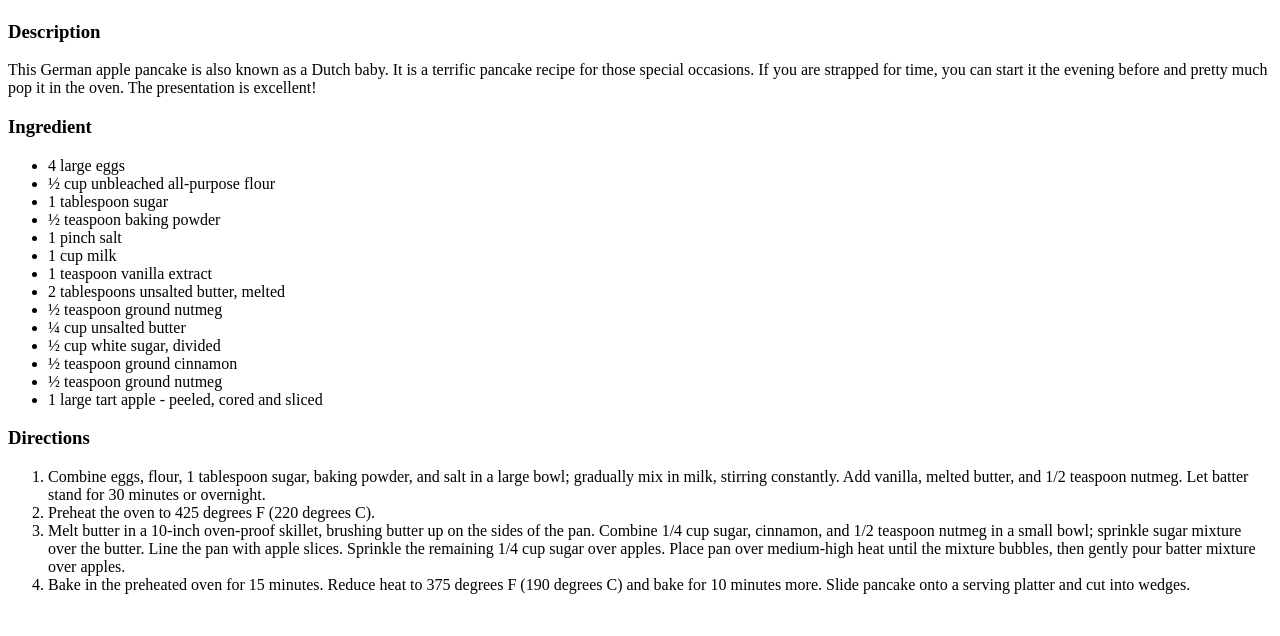
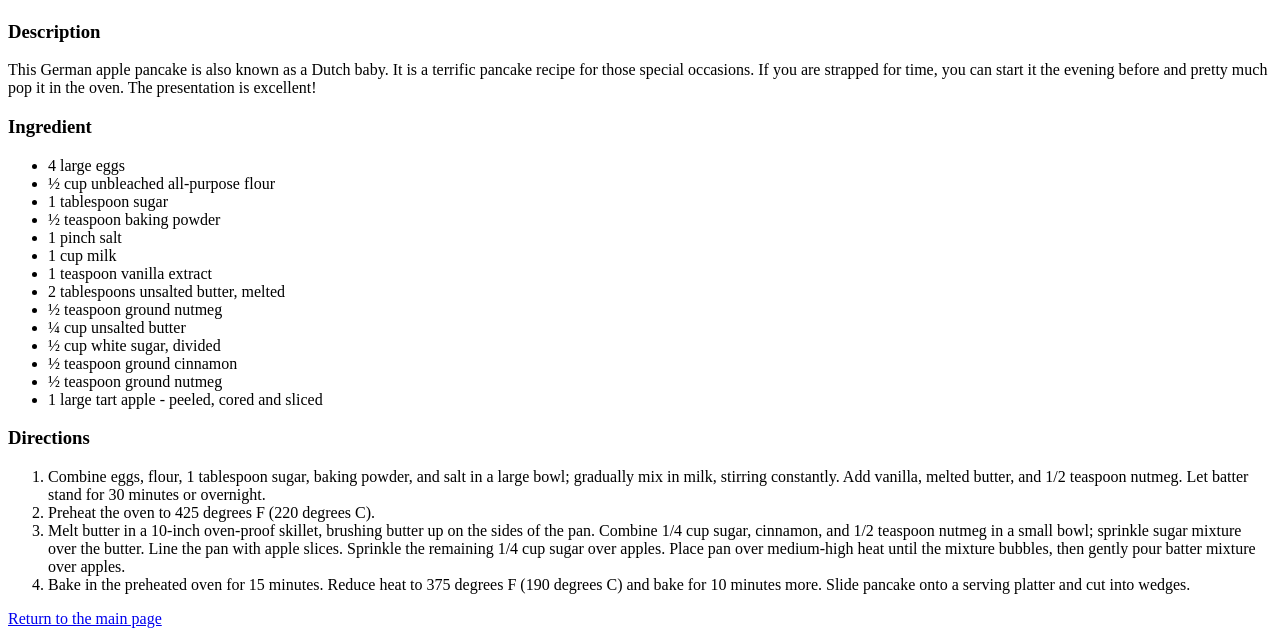
Before and after one commit to Hadayxinchao/odin-recipes, a plain HTML site: page recipes/german_pancake.html in a window 1280 px wide. Shown: the part 594-1230 px from the top of the page. Before the commit the page ends 1204 px from the top, so only its background shows below. Drawn offline with Linux system fonts and the light colour scheme.

Commit message:
feat: Update the option to return the main page

```diff
--- a/recipes/german_pancake.html
+++ b/recipes/german_pancake.html
@@ -43,6 +43,7 @@
         <li>Bake in the preheated oven for 15 minutes. Reduce heat to 375 degrees F (190 degrees C) and bake for 10
             minutes more. Slide pancake onto a serving platter and cut into wedges.</li>
     </ol>
+    <a href="../index.html">Return to the main page</a>
 </body>
 
 </html>
```
Also changed, not shown: recipes/pho.html (+1 -0 lines), recipes/potato_pie.html (+1 -0 lines).
